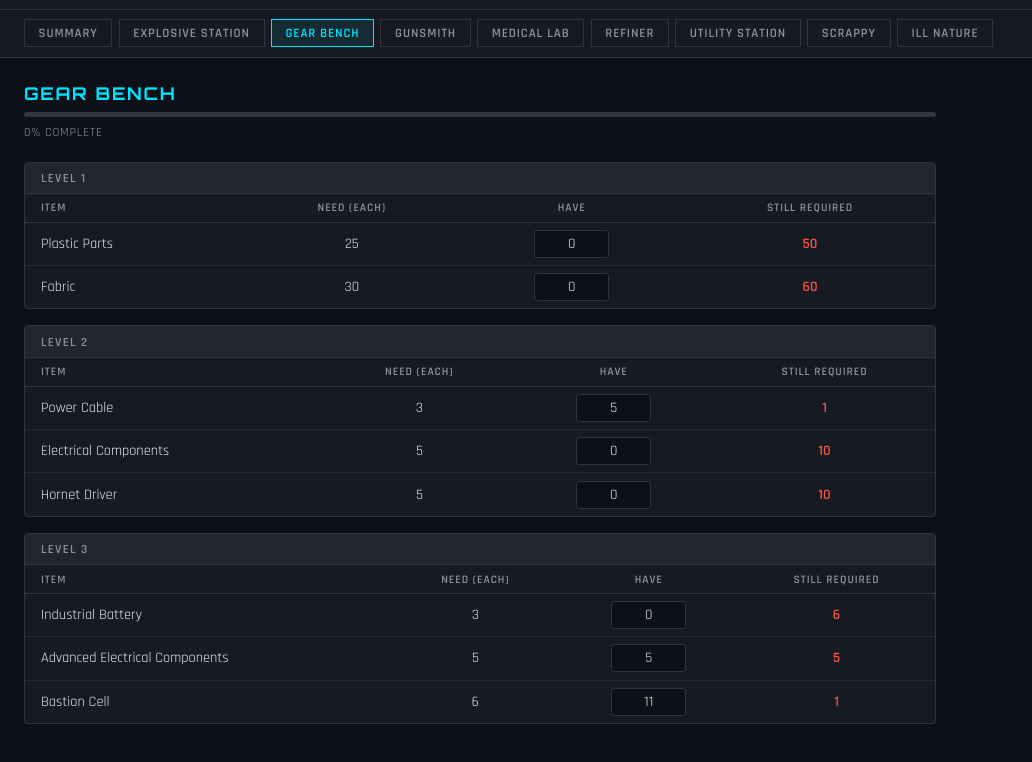
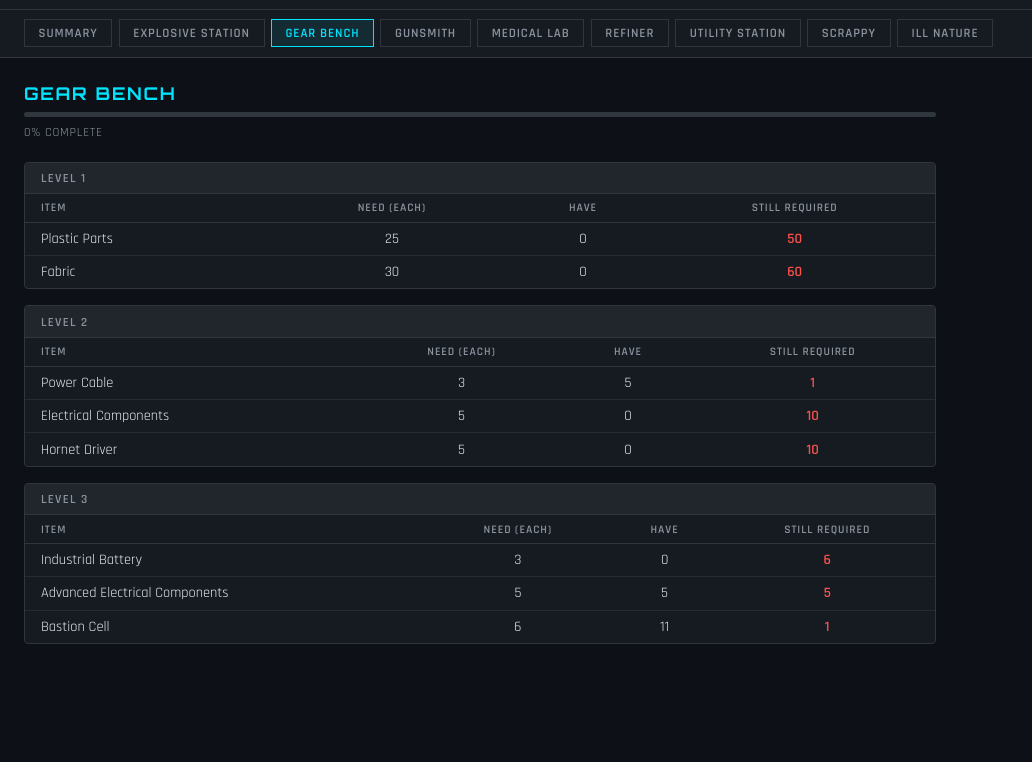
Before and after one commit to fernamb/arcraiders, a plain HTML site: page index.html in a window 1280 px wide. Both pictures are taken after a click on the button "GEAR BENCH". Shown: the part 46-808 px from the top of the page, without its empty margins (0-1032 px from the left). Drawn offline with Linux system fonts and the light colour scheme.

Commit message:
refactor(app): make inventory read-only, remove localStorage

```diff
--- a/app.js
+++ b/app.js
@@ -1,28 +1,9 @@
 let currentTab = 'summary';
 
-// ── localStorage ──────────────────────────────────────
+// ── Calculations ──────────────────────────────────────
 
-function getInventory() {
-  try {
-    return JSON.parse(localStorage.getItem('arcraiders_inv')) || {};
-  } catch {
-    return {};
-  }
-}
-
-function saveInventory(inv) {
-  localStorage.setItem('arcraiders_inv', JSON.stringify(inv));
-}
-
-// ── Keys & calculations ───────────────────────────────
-
-function getItemKey(source, level, name) {
-  return `${source}__${level}__${name}`;
-}
-
-function stillRequired(qty, key) {
-  const inv = getInventory();
-  return Math.max(0, qty * 2 - (inv[key] || 0));
+function stillRequired(qty, inv) {
+  return Math.max(0, qty * 2 - (inv || 0));
 }
 
 function benchProgress(bench) {
@@ -30,7 +11,7 @@ function benchProgress(bench) {
   for (const lvl of bench.levels) {
     for (const item of lvl.items) {
       total++;
-      if (stillRequired(item.qty, getItemKey(bench.id, lvl.level, item.name)) === 0) done++;
+      if (stillRequired(item.qty, item.inv) === 0) done++;
     }
   }
   return total > 0 ? Math.round((done / total) * 100) : 100;
@@ -41,7 +22,7 @@ function scrappyProgress() {
   for (const lvl of SCRAPPY) {
     for (const item of lvl.items) {
       total++;
-      if (stillRequired(item.qty, getItemKey('scrappy', lvl.level, item.name)) === 0) done++;
+      if (stillRequired(item.qty, item.inv) === 0) done++;
     }
   }
   return total > 0 ? Math.round((done / total) * 100) : 100;
@@ -65,22 +46,20 @@ function progressBarHTML(pct) {
     <span class="progress-label">${pct}% complete</span>`;
 }
 
-function itemRowsHTML(items, source, level) {
-  const inv = getInventory();
+function itemRowsHTML(items) {
   return items.map(item => {
-    const key    = getItemKey(source, level, item.name);
-    const myInv  = inv[key] || 0;
-    const needed = stillRequired(item.qty, key);
+    const have   = item.inv || 0;
+    const needed = stillRequired(item.qty, item.inv);
     return `<tr class="${needed === 0 ? 'done' : 'needed'}">
       <td>${item.name}</td>
       <td class="center">${item.qty}</td>
-      <td class="center"><input type="number" min="0" value="${myInv}" data-key="${key}" data-qty="${item.qty}" oninput="updateInv(this)"></td>
+      <td class="center">${have}</td>
       <td class="center still-req">${needed === 0 ? '&#10003;' : needed}</td>
     </tr>`;
   }).join('');
 }
 
-function tableHTML(items, source, level) {
+function tableHTML(items) {
   return `<table>
     <thead>
       <tr>
@@ -90,7 +69,7 @@ function tableHTML(items, source, level) {
         <th class="center">Still Required</th>
       </tr>
     </thead>
-    <tbody>${itemRowsHTML(items, source, level)}</tbody>
+    <tbody>${itemRowsHTML(items)}</tbody>
   </table>`;
 }
 
@@ -101,7 +80,7 @@ function renderBench(bench) {
   const levels = bench.levels.map(lvl => `
     <div class="level-section">
       <h3>Level ${lvl.level}</h3>
-      ${tableHTML(lvl.items, bench.id, lvl.level)}
+      ${tableHTML(lvl.items)}
     </div>`).join('');
 
   return `
@@ -123,7 +102,7 @@ function renderScrappy() {
     }
     return `<div class="level-section">
       <h3>Level ${lvl.level} – ${lvl.name}</h3>
-      ${tableHTML(lvl.items, 'scrappy', lvl.level)}
+      ${tableHTML(lvl.items)}
     </div>`;
   }).join('');
 
@@ -178,39 +157,6 @@ function renderContent() {
   }
 }
 
-// ── Inventory update (targeted DOM, no full re-render) ─
-
-function updateInv(input) {
-  const key   = input.dataset.key;
-  const qty   = parseInt(input.dataset.qty, 10);
-  const value = Math.max(0, parseInt(input.value, 10) || 0);
-
-  const inv = getInventory();
-  inv[key]  = value;
-  saveInventory(inv);
-
-  // Update the row
-  const row    = input.closest('tr');
-  const needed = stillRequired(qty, key);
-  row.querySelector('.still-req').innerHTML = needed === 0 ? '&#10003;' : needed;
-  row.classList.toggle('done',   needed === 0);
-  row.classList.toggle('needed', needed > 0);
-
-  // Update the progress bar
-  if (currentTab === 'scrappy') {
-    const pct = scrappyProgress();
-    document.querySelector('.progress-fill').style.width = `${pct}%`;
-    document.querySelector('.progress-label').textContent = `${pct}% complete`;
-  } else {
-    const bench = BENCHES.find(b => b.id === currentTab);
-    if (bench) {
-      const pct = benchProgress(bench);
-      document.querySelector('.progress-fill').style.width = `${pct}%`;
-      document.querySelector('.progress-label').textContent = `${pct}% complete`;
-    }
-  }
-}
-
 // ── Init ──────────────────────────────────────────────
 
 function buildTabs() {
@@ -225,25 +171,5 @@ function buildTabs() {
     .join('');
 }
 
-function seedDefaults() {
-  if (localStorage.getItem('arcraiders_seeded')) return;
-  const inv = {};
-  for (const bench of BENCHES) {
-    for (const lvl of bench.levels) {
-      for (const item of lvl.items) {
-        if (item.inv) inv[getItemKey(bench.id, lvl.level, item.name)] = item.inv;
-      }
-    }
-  }
-  for (const lvl of SCRAPPY) {
-    for (const item of lvl.items) {
-      if (item.inv) inv[getItemKey('scrappy', lvl.level, item.name)] = item.inv;
-    }
-  }
-  saveInventory(inv);
-  localStorage.setItem('arcraiders_seeded', '1');
-}
-
-seedDefaults();
 buildTabs();
 renderContent();
--- a/style.css
+++ b/style.css
@@ -195,30 +195,6 @@ tr.needed td:first-child { color: var(--text); }
 tr.done   .still-req { color: var(--done); }
 tr.needed .still-req { color: var(--needed); }
 
-/* ── Inventory input ─────────────────────────────────── */
-
-input[type="number"] {
-  width: 75px;
-  padding: 0.25rem 0.5rem;
-  background: var(--bg);
-  border: 1px solid var(--border);
-  border-radius: 3px;
-  color: var(--text);
-  font-family: 'Rajdhani', system-ui, sans-serif;
-  font-size: 0.9rem;
-  text-align: center;
-  -moz-appearance: textfield;
-}
-
-input[type="number"]::-webkit-inner-spin-button,
-input[type="number"]::-webkit-outer-spin-button {
-  -webkit-appearance: none;
-}
-
-input[type="number"]:focus {
-  outline: none;
-  border-color: var(--accent);
-}
 
 /* ── Summary grid ────────────────────────────────────── */
 
```
